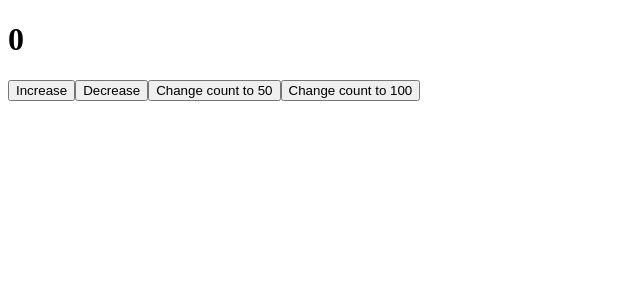
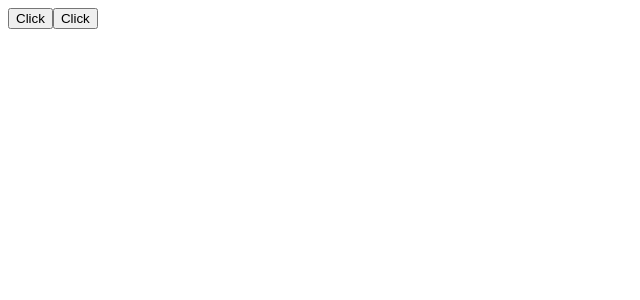
Before and after one commit to 16bitash/react-application, a React (Create React App) app: page / in a window 1280 px wide. Shown: the top 300 px of the page, without its empty margins (0-640 px from the left). Built offline with nearby package versions, Linux system fonts and the light colour scheme.

Commit message:
Add use ref example

```diff
--- a/src/ReducerHook.js
+++ b/src/ReducerHook.js
@@ -30,15 +30,18 @@ const ReducerHook = () => {
   const [state, dispatch] = useReducer(reducer, 0);
 
   const handleIncreaseClick = () => {
-    dispatch({ type: actionType.INCREASE });
+    const action = { type: actionType.INCREASE };
+    dispatch(action);
   };
 
   const handleDecreaseClick = () => {
-    dispatch({ type: actionType.DECREASE });
+    const action = { type: actionType.DECREASE };
+    dispatch(action);
   };
 
   const changeCount = (count) => {
-    dispatch({ type: actionType.CHANGE_COUNT, payload: count });
+    const action = { type: actionType.CHANGE_COUNT, payload: count };
+    dispatch(action);
   };
 
   return (
--- /dev/null
+++ b/src/ReferenceWithoutNode.js
@@ -0,0 +1,14 @@
+import { useRef } from "react";
+
+const ReferenceWithoutNode = () => {
+  const countRef = useRef(0);
+
+  const handleButtonClick = () => {
+    countRef.current = countRef.current + 1;
+    console.log(`Button has been clicked ${countRef.current} times`);
+  };
+
+  return <button onClick={handleButtonClick}>Click</button>;
+};
+
+export default ReferenceWithoutNode;
--- a/src/index.js
+++ b/src/index.js
@@ -1,11 +1,12 @@
 import React from "react";
 import ReactDOM from "react-dom/client";
-import ReducerHook from "./ReducerHook";
+import ReferenceWithoutNode from "./ReferenceWithoutNode";
 
 const root = ReactDOM.createRoot(document.getElementById("root"));
 
 root.render(
   <React.StrictMode>
-    <ReducerHook />
+    <ReferenceWithoutNode />
+    <ReferenceWithoutNode />
   </React.StrictMode>
 );
```
Also changed, not shown: src/Reference.js (added, +24 -0 lines).
